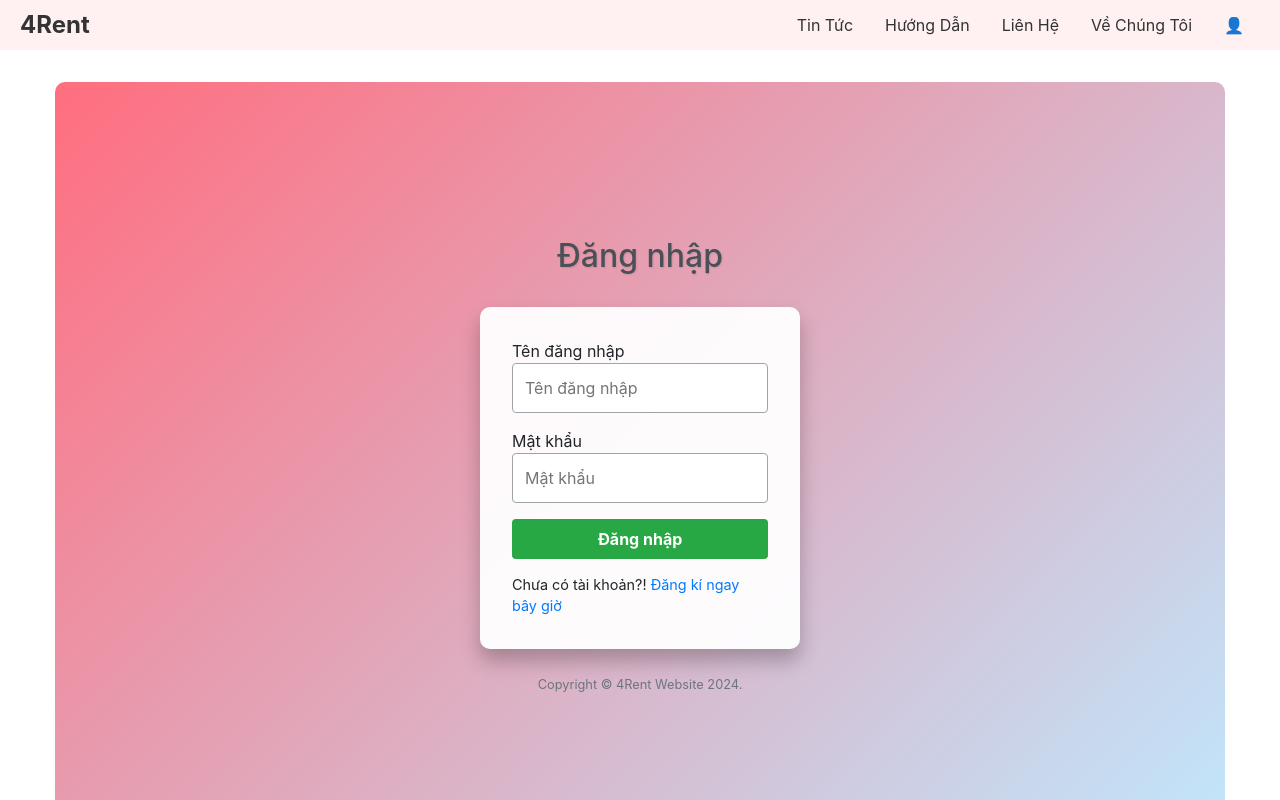
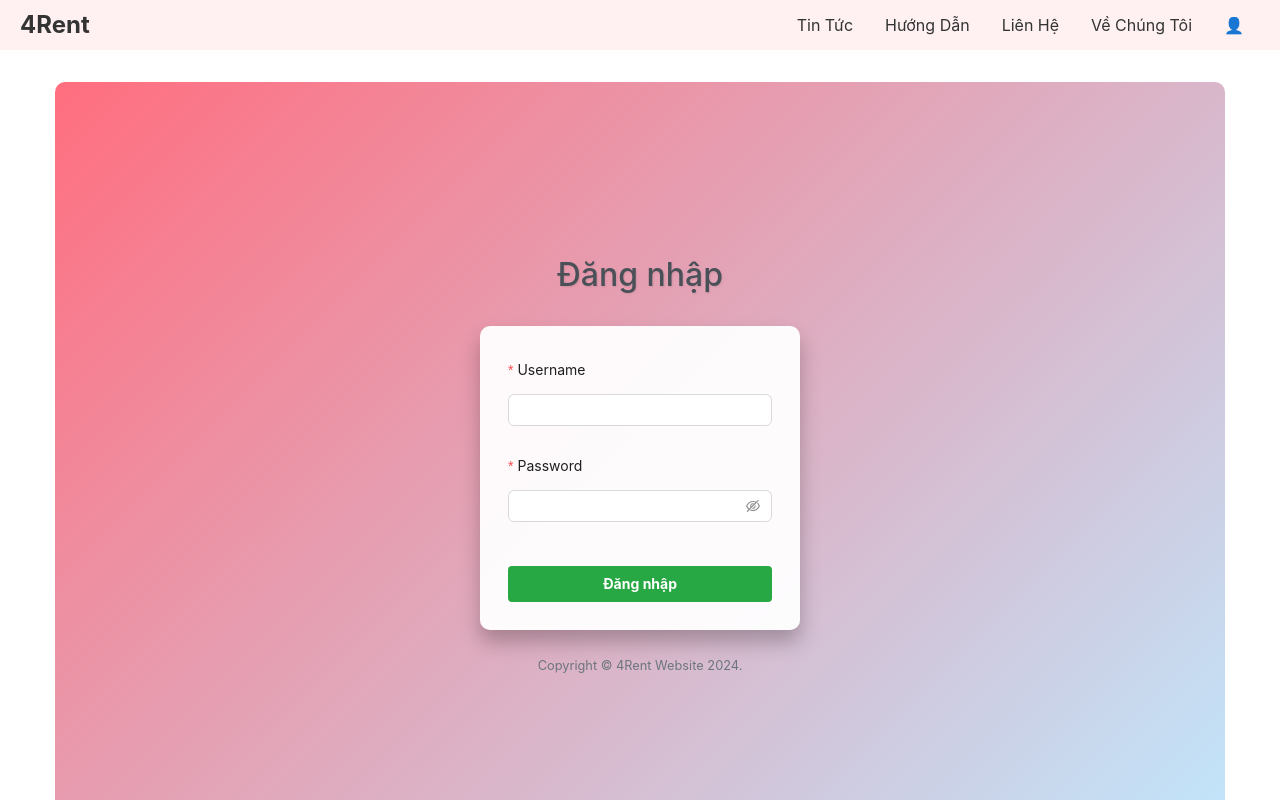
Before and after one commit to NeyuD96155/4Rent, a React (Create React App) app in the folder client/: page /signin in a window 1280 px wide. Shown: the top 800 px of the page. Built offline with nearby package versions, Linux system fonts and the light colour scheme.

Commit message:
hiệu chỉnh sign in , sign up sử dụng ant design

```diff
--- a/client/package.json
+++ b/client/package.json
@@ -10,6 +10,7 @@
     "@testing-library/jest-dom": "^5.17.0",
     "@testing-library/react": "^13.4.0",
     "@testing-library/user-event": "^13.5.0",
+    "antd": "^5.14.1",
     "axios": "^1.6.7",
     "bootstrap": "^5.3.2",
     "react": "^18.2.0",
--- a/client/src/pages/SignIn.js
+++ b/client/src/pages/SignIn.js
@@ -4,23 +4,16 @@ import "../styles/SignUp.css";
 import api from "../config/axios";
 import { toast } from "react-toastify";
 import "react-toastify/dist/ReactToastify.css";
+import {Button, Form, Input} from 'antd'
 const SignIn = () => {
-    const [credentials, setCredentials] = useState({
-        username: "",
-        password: "",
-    });
-
     const navigate = useNavigate();
 
-    const handleInputChange = (e) => {
-        const { name, value } = e.target;
-        setCredentials({ ...credentials, [name]: value });
-    };
 
-    const handleSubmit = async (e) => {
-        e.preventDefault();
+
+    const handleSubmit = async (values) => {
+        console.log(values);
         try {
-            const response = await api.post("/login", credentials);
+            const response = await api.post("/login", values);
             console.log(response.data);
             toast.success("Đăng nhập thành công!");
             navigate("/");
@@ -33,7 +26,7 @@ const SignIn = () => {
     return (
         <div className="signup-container">
             <h1 className="signup-title">Đăng nhập</h1>
-            <form className="signup-form" onSubmit={handleSubmit}>
+            {/* <form className="signup-form" onSubmit={handleSubmit}>
                 <div className="signup-grid">
                     <label htmlFor="username">Tên đăng nhập</label>
                     <input
@@ -44,6 +37,12 @@ const SignIn = () => {
                         placeholder="Tên đăng nhập"
                         onChange={handleInputChange}
                         required
+                        rules={[
+                            {
+                              required: true,
+                              message: 'Please input your username!',
+                            },
+                          ]}
                     />
 
                     <label htmlFor="password">Mật khẩu</label>
@@ -66,7 +65,32 @@ const SignIn = () => {
                     Chưa có tài khoản?!{" "}
                     <Link to="/signup">Đăng kí ngay bây giờ</Link>
                 </div>
-            </form>
+            </form> */}
+
+            <Form className="signup-form" labelCol={{
+                span: 24
+            }} onFinish={handleSubmit}>
+                <Form.Item name="username" label="Username" rules={[{
+                    required: true,
+                    message: "Please input username!!!"
+                }]}>
+                    <Input/>
+                </Form.Item>
+
+                <Form.Item name="password" label="Password" rules={[{
+                    required: true,
+                    message: "Please input password!!!"
+                }]}>
+                    <Input.Password/>
+                </Form.Item>
+
+                <div className="form-actions" >
+                    <button type="submit" className="signup-submit">
+                        Đăng nhập
+                    </button>
+                </div>
+            </Form>
+
             <p className="signup-copy">
                 Copyright © 4Rent Website {new Date().getFullYear()}.
             </p>
--- a/client/src/pages/SignUp.js
+++ b/client/src/pages/SignUp.js
@@ -4,7 +4,10 @@ import "../styles/SignUp.css";
 import api from "../config/axios";
 import { toast } from "react-toastify";
 import "react-toastify/dist/ReactToastify.css";
+import { Button, Form, Input, Select } from "antd";
+import { Option } from "antd/es/mentions";
 const SignUp = () => {
+    const [form] = Form.useForm();
     const [credentials, setCredentials] = useState({
         role: "MEMBER",
         username: "",
@@ -17,10 +20,9 @@ const SignUp = () => {
         setCredentials({ ...credentials, [name]: value });
     };
 
-    const handleSubmit = async (e) => {
-        e.preventDefault();
+    const handleSubmit = async (values) => {
         try {
-            const response = await api.post("/register", credentials);
+            const response = await api.post("/register", values);
             console.log(response.data);
             toast.success("Đăng kí thành công!");
             navigate("/signin");
@@ -33,70 +35,94 @@ const SignUp = () => {
     return (
         <div className="signup-container">
             <h1 className="signup-title">Đăng kí</h1>
-            <form className="signup-form" noValidate onSubmit={handleSubmit}>
-                <div className="signup-grid">
-                    <label>
-                        Role
-                        <select name="Role">
-                            <option value="MEMBER">Member</option>
-                            <option value="RENTER">Renter</option>
-                        </select>
-                    </label>
-                    {/* <input
-                        required
-                        id="lastName"
-                        placeholder="Last Name"
-                        onChange={handleInputChange}
-                        name="lastName"
-                        autoComplete="family-name"
-                    /> */}
-                    <label>
-                        Email
-                        <input
-                            required
-                            id="email"
-                            placeholder="Email "
-                            onChange={handleInputChange}
+            <Form
+      form={form}
+      name="signup-form"
+      className="signup-form"
+      onFinish={handleSubmit}
+      layout="vertical"
+      autoComplete="off"
+    >
+      <Form.Item
+        name="role"
+        label="Role"
+        rules={[{ required: true, message: 'Please select your role!' }]}
+      >
+        <Select placeholder="Select a role">
+          <Option value="MEMBER">Member</Option>
+          <Option value="RENTER">Renter</Option>
+        </Select>
+      </Form.Item>
+
+      <Form.Item
         name="email"
-                            autoComplete="email"
-                        />
-                    </label>
-                    <label>
-                        Tên đăng nhập
-                        <input
-                            required
-                            id="username"
-                            placeholder="Tên đăng nhập "
-                            onChange={handleInputChange}
+        label="Email"
+        rules={[
+          {
+            type: 'email',
+            message: 'The input is not valid E-mail!',
+          },
+          {
+            required: true,
+            message: 'Please input your E-mail!',
+          },
+        ]}
+      >
+        <Input placeholder="Email" />
+      </Form.Item>
+
+      <Form.Item
         name="username"
-                            value={credentials.username}
-                            autoComplete="username"
-                        />
-                    </label>
-                    <label>
-                        Mật khẩu
-                        <input
-                            required
+        label="Tên đăng nhập"
+        rules={[{ required: true, message: 'Please input your username!' }]}
+      >
+        <Input placeholder="Tên đăng nhập" />
+      </Form.Item>
+
+      <Form.Item
         name="password"
-                            placeholder="Mật khẩu"
-                            onChange={handleInputChange}
-                            type="password"
-                            value={credentials.password}
-                            id="password"
-                            autoComplete="new-password"
-                        />
-                    </label>
-                    {/* <label className="signup-checkbox-label">
-                        <input type="checkbox" value="allowExtraEmails" />
-                    </label>     */}
+        label="Mật khẩu"
+        rules={[
+            {
+              required: true,
+              message: 'Please input your password!',
+            },
+            {
+              min: 8,
+              message: 'Password must be at least 8 characters!',
+            },
+            () => ({
+              validator(_, value) {
+                if (!value || (/\d/.test(value) && /[!@#$%^&*(),.?":{}|<>]/.test(value))) {
+                  return Promise.resolve();
+                }
+                return Promise.reject(new Error('Password must include at least one special character and one number!'));
+              },
+            }),
+          ]}
+        hasFeedback
+      >
+        <Input.Password placeholder="Mật khẩu" />
+      </Form.Item>
+
+      {/* Example of checkbox implementation in antd, uncomment if needed
+      <Form.Item name="allowExtraEmails" valuePropName="checked">
+        <Checkbox>I agree to receive marketing emails.</Checkbox>
+      </Form.Item>
+      */}
+
+      <Form.Item>
+        <div className="form-actions" >
+                    <button type="submit" className="signup-submit">
+                        Đăng kí
+                    </button>
                 </div>
-                <button type="submit" className="signup-submit">
-                    Sign Up
-                </button>
+      </Form.Item>
+
       <div className="signup-footer">
         Đã có tài khoản? <Link to="/signin">Đăng nhập</Link>
       </div>
-            </form>
+    </Form>
             <p className="signup-copy">
                 Copyright © 4Rent Website {new Date().getFullYear()}.
             </p>
--- a/client/src/styles/SignUp.css
+++ b/client/src/styles/SignUp.css
@@ -91,6 +91,7 @@
     cursor: pointer;
     transition: background-color 0.2s ease, transform 0.2s ease;
     font-weight: bold;
+    margin-top: 20px;
 }
 
 .signup-submit:hover {
```
Also changed, not shown: 1 other file (tests, documents, lock files or other folders). Lines whose indentation alone changed are shown as unchanged.
